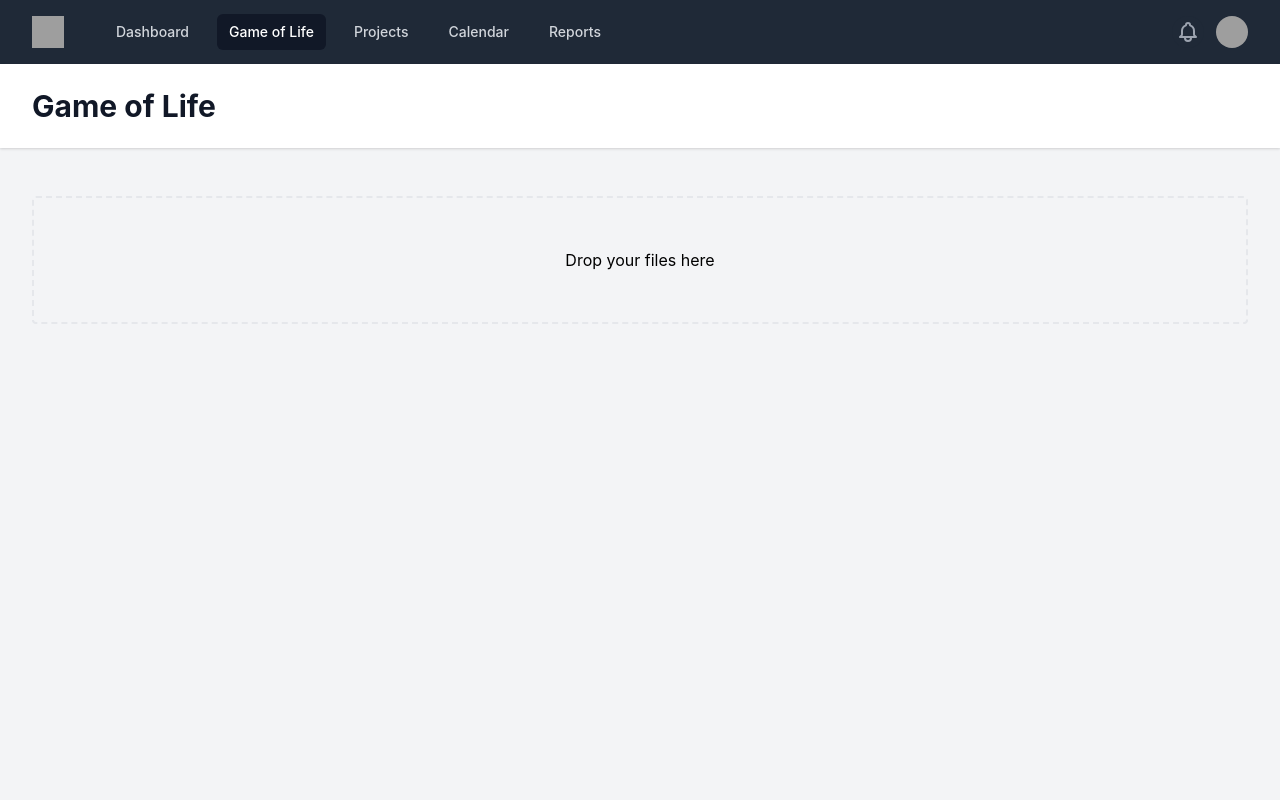
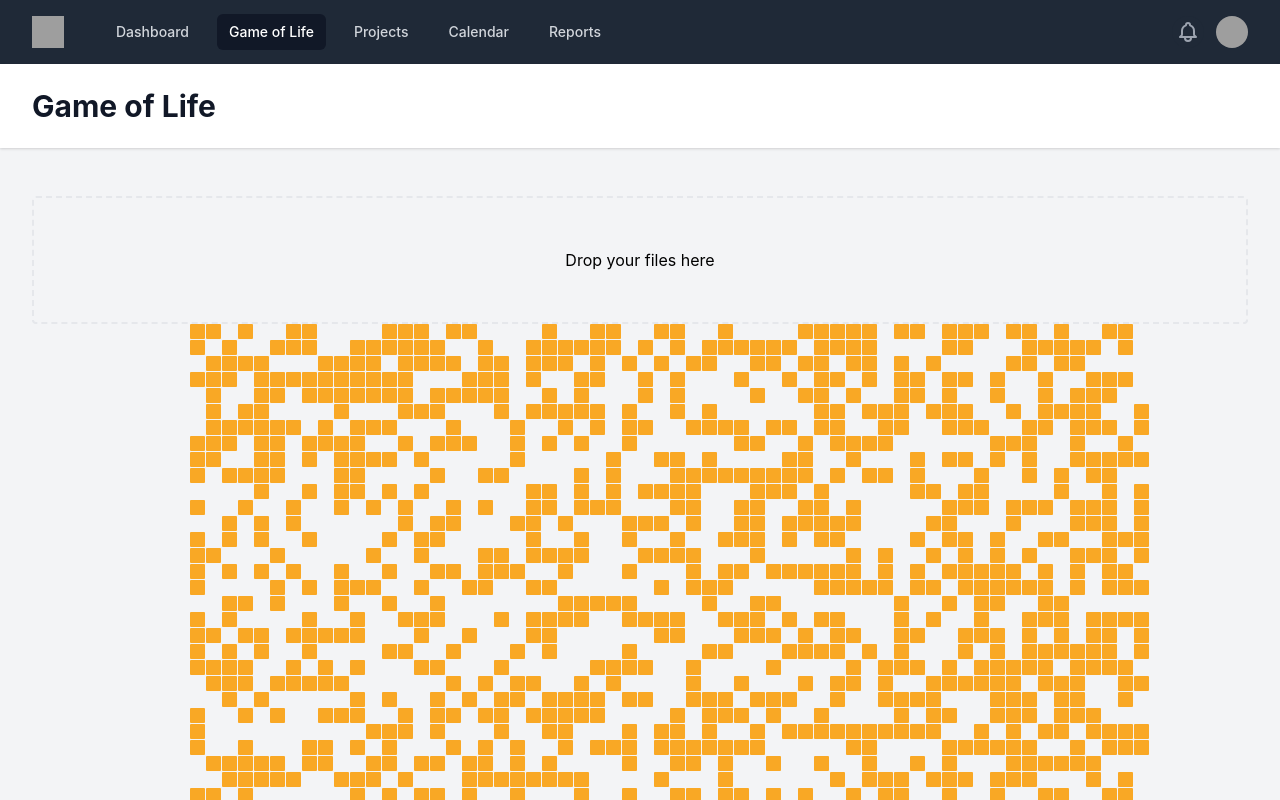
Before and after one commit to fedeviotti/game-of-life-reloaded, a React app: page /game-of-life in a window 1280 px wide. Shown: the top 800 px of the page. Built offline with nearby package versions, Linux system fonts and the light colour scheme; grey boxes are pictures that could not be loaded.

Commit message:
Feat: create GOL grid

```diff
--- /dev/null
+++ b/src/components/game-of-life-grid.tsx
@@ -0,0 +1,88 @@
+import * as React from 'react';
+
+import styles from '../styles/game-of-life-grid.module.css';
+
+interface CellInterface {
+  id: string;
+  currentState: number;
+  nextState: number;
+}
+
+interface DomCellInterface {
+  id: string;
+  className: string;
+}
+
+const MAX = 60;
+
+const idOf = (h: number, v: number): string => `i-${h}-${v}`;
+
+const Cell = (h: number, v: number): CellInterface => ({
+  id: idOf(h, v),
+  currentState: 0,
+  nextState: 0,
+});
+
+const createGrid = (grid: CellInterface[][]) => {
+  for (let i = 0; i < MAX; i++) {
+    grid[i] = [];
+    for (let j = 0; j < MAX; j++) {
+      grid[i][j] = Cell(i, j);
+    }
+  }
+  return grid;
+};
+
+const firstPaint = (
+  grid: CellInterface[][],
+  setDomCells: React.Dispatch<React.SetStateAction<DomCellInterface[]>>,
+) => {
+  const tempDomCells = [];
+  for (let i = 0; i < MAX; i++) {
+    for (let j = 0; j < MAX; j++) {
+      let cell = grid[j][i];
+      let domCell = { id: cell.id, className: '' };
+      let R = Math.random();
+      if (R <= 0.5) {
+        cell.currentState = 0;
+        domCell.className = styles.dead;
+      } else {
+        cell.currentState = 1;
+        domCell.className = styles.live;
+      }
+      tempDomCells.push(domCell);
+    }
+  }
+  setDomCells(tempDomCells);
+};
+
+const GameOfLifeGrid: React.FC = () => {
+  const [grid] = React.useState<CellInterface[][]>(createGrid([]));
+  const [domCells, setDomCells] = React.useState<DomCellInterface[]>([]);
+
+  React.useEffect(() => {
+    firstPaint(grid, setDomCells);
+  }, []);
+
+  return (
+    <div className={styles.gridContainer}>
+      {/*<pre>{JSON.stringify(domCells, null, 2)}</pre>*/}
+      {domCells.map((domCell) => {
+        let id = domCell.id;
+        let [_, x, y] = id.split('-');
+        let cell = grid[+x][+y];
+        if (cell.currentState == cell.nextState) {
+          // domCell.classList.remove('new');
+        }
+        cell.currentState = cell.nextState;
+        cell.nextState = cell.currentState;
+
+        //domCell.className = cell.currentState === 0 ? styles.dead : styles.new;
+
+        return <div className={domCell.className} />;
+      })}
+    </div>
+  );
+};
+
+export default GameOfLifeGrid;
--- a/src/pages/game-of-life.tsx
+++ b/src/pages/game-of-life.tsx
@@ -1,10 +1,12 @@
 import * as React from 'react';
 import Dropzone from '../components/dropzone';
+import GameOfLifeGrid from '../components/game-of-life-grid';
 
 const GameOfLife: React.FC = () => {
   return (
     <>
       <Dropzone />
+      <GameOfLifeGrid />
     </>
   );
 };
--- /dev/null
+++ b/src/styles/game-of-life-grid.module.css
@@ -0,0 +1,29 @@
+.gridContainer {
+    display: grid;
+    grid-template-columns: repeat(60, 15px);
+    grid-template-rows: repeat(60, 15px);
+    grid-gap: 1px;
+    margin: auto;
+    max-width: 900px;
+}
+
+.gridContainer div {
+    /*background-color: red;*/
+    height: 15px;
+    width: 15px;
+    border-radius: 1px;
+    transition: all 0.2s;
+}
+
+.gridContainer .live {
+    background-color: #F9A825;
+
+}
+
+.gridContainer .dead {
+     /*background-color: black;*/
+}
+
+.gridContainer .new {
+    background-color: red;
+}
```
